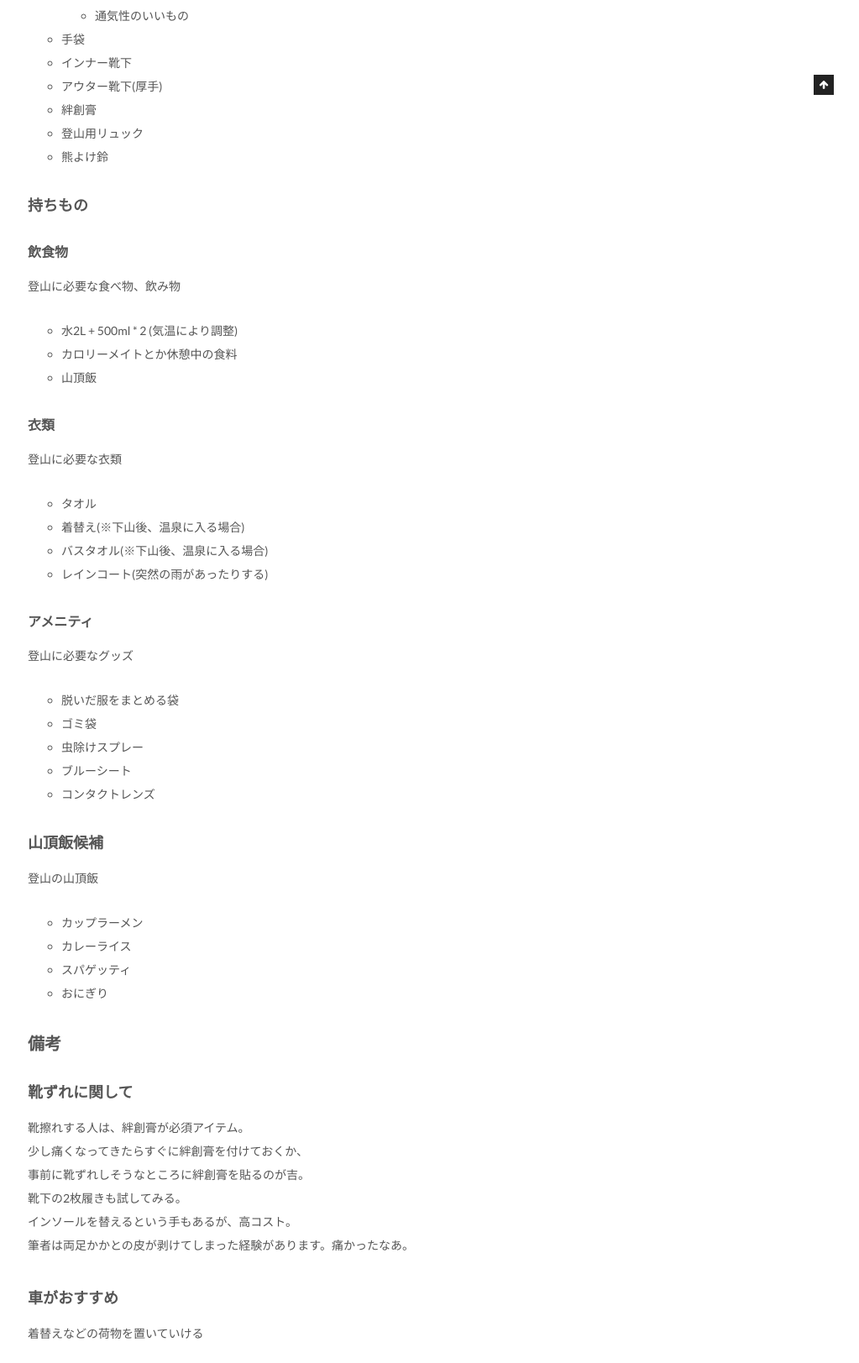
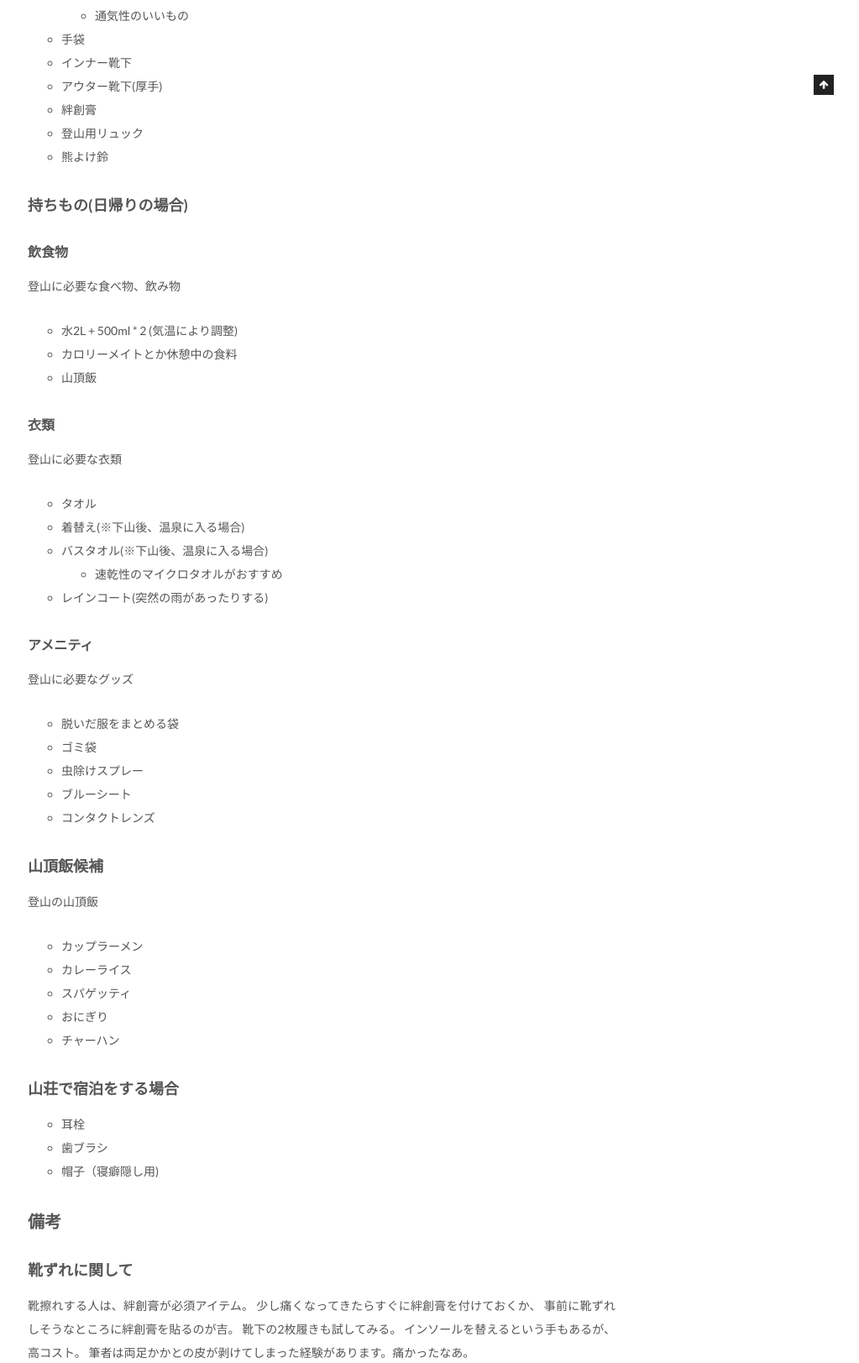
Before and after one commit to harhogefoo/harhogefoo.github.io, a Jekyll site: the page built from _posts/2017-11-09-climbing-check-list.md, in a window 1280 px wide, cut to the strip 887-2510 px from the top of the page. Shown: the whole strip at 84% size, without its empty margins (257-1280 px from the left). Built offline with Jekyll 4.4.1, drawn with Linux system fonts in a browser that asks for light colours.

Commit message:
feat: update climbing

```diff
--- a/_posts/2017-11-09-climbing-check-list.md
+++ b/_posts/2017-11-09-climbing-check-list.md
@@ -24,7 +24,7 @@
 - 登山用リュック
 - 熊よけ鈴
 
-### 持ちもの
+### 持ちもの(日帰りの場合)
 #### 飲食物
 登山に必要な食べ物、飲み物
 - 水2L + 500ml * 2 (気温により調整)
@@ -36,6 +36,7 @@
 - タオル
 - 着替え(※下山後、温泉に入る場合)
 - バスタオル(※下山後、温泉に入る場合)
+  - 速乾性のマイクロタオルがおすすめ
 - レインコート(突然の雨があったりする)
 
 #### アメニティ
@@ -52,6 +53,12 @@
 - カレーライス
 - スパゲッティ
 - おにぎり
+- チャーハン
+
+### 山荘で宿泊をする場合
+- 耳栓
+- 歯ブラシ
+- 帽子（寝癖隠し用)
 
 ## 備考
 ### 靴ずれに関して
```
